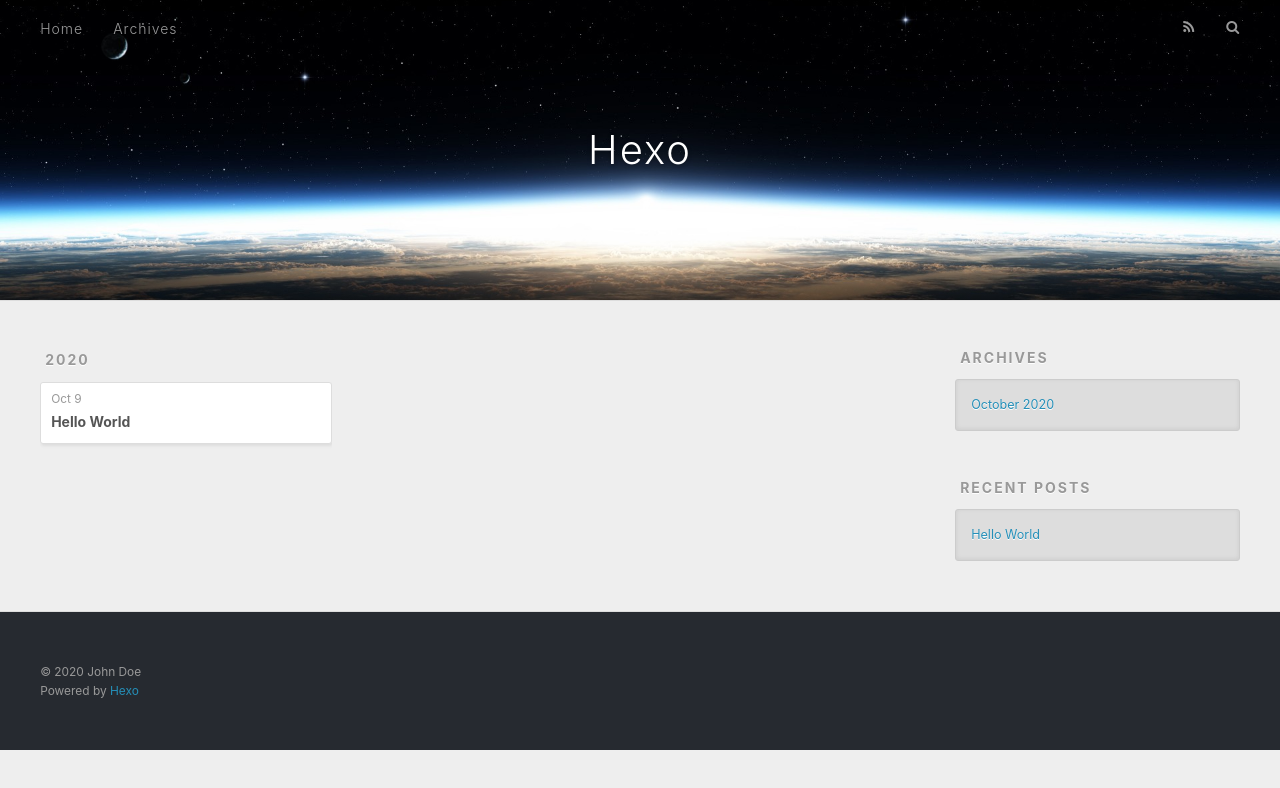
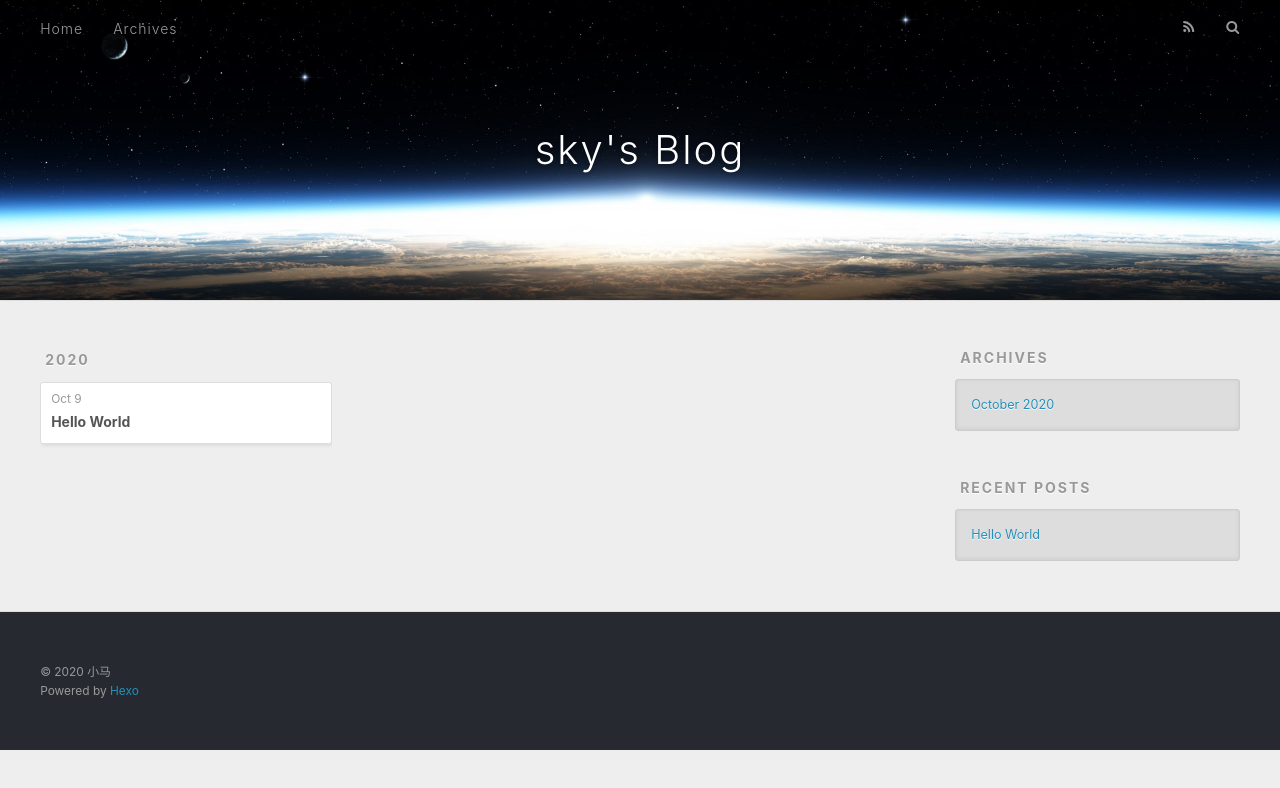
Before and after one commit to skyxiuluo/skyxiuluo.github.io, a plain HTML site: page archives/2020/10/index.html in a window 1280 px wide. Drawn offline with nearby package versions, Linux system fonts and the light colour scheme.

Commit message:
Site updated: 2020-10-09 17:56:40

```diff
--- a/archives/2020/10/index.html
+++ b/archives/2020/10/index.html
@@ -5,17 +5,19 @@
 
 
 
-  <title>Archives: 2020/10 | Hexo</title>
+  <title>Archives: 2020/10 | sky&#39;s Blog</title>
   <meta name="viewport" content="width=device-width, initial-scale=1, maximum-scale=1">
-  <meta property="og:type" content="website">
-<meta property="og:title" content="Hexo">
+  <meta name="description" content="个人笔记收集之地">
+<meta property="og:type" content="website">
+<meta property="og:title" content="sky&#39;s Blog">
 <meta property="og:url" content="http://example.com/archives/2020/10/index.html">
-<meta property="og:site_name" content="Hexo">
-<meta property="og:locale" content="en_US">
-<meta property="article:author" content="John Doe">
+<meta property="og:site_name" content="sky&#39;s Blog">
+<meta property="og:description" content="个人笔记收集之地">
+<meta property="og:locale">
+<meta property="article:author" content="小马">
 <meta name="twitter:card" content="summary">
 
-    <link rel="alternate" href="/atom.xml" title="Hexo" type="application/atom+xml">
+    <link rel="alternate" href="/atom.xml" title="sky&#39;s Blog" type="application/atom+xml">
 
 
     <link rel="icon" href="/favicon.png">
@@ -36,7 +38,7 @@
   <div id="header-outer" class="outer">
     <div id="header-title" class="inner">
       <h1 id="logo-wrap">
-        <a href="/" id="logo">Hexo</a>
+        <a href="/" id="logo">sky&#39;s Blog</a>
       </h1>
 
     </div>
@@ -141,7 +143,7 @@
 
   <div class="outer">
     <div id="footer-info" class="inner">
-      &copy; 2020 John Doe<br>
+      &copy; 2020 小马<br>
       Powered by <a href="http://hexo.io/" target="_blank">Hexo</a>
     </div>
   </div>
```
Also changed, not shown: 2020/10/09/hello-world/index.html (+7 -7 lines), archives/2020/index.html (+11 -9 lines), archives/index.html (+11 -9 lines), index.html (+11 -9 lines).
